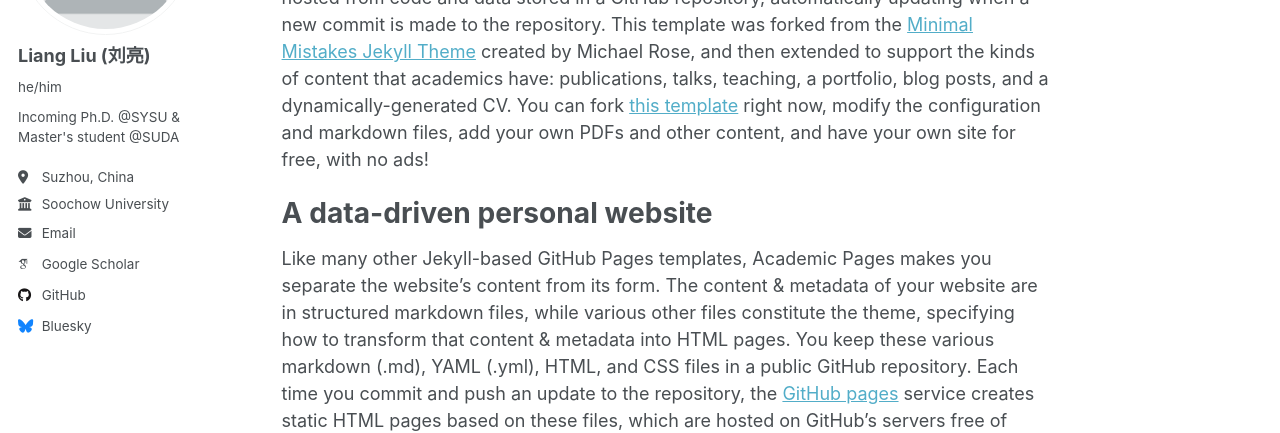
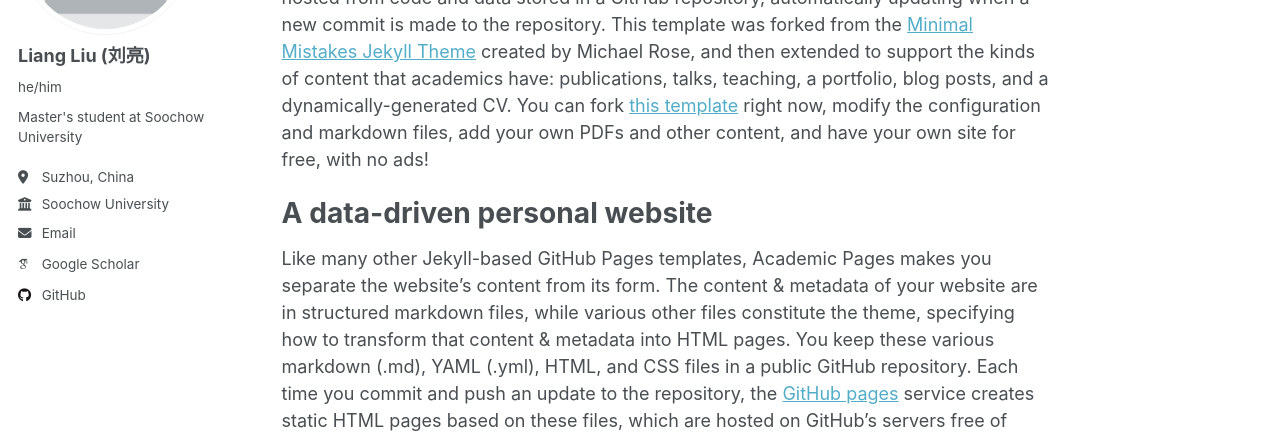
Before and after one commit to trueBatty/trueBatty.github.io, a Jekyll site: the page built from _pages/about.md, in a window 1280 px wide. Shown: the part 239-672 px from the top of the page. Built offline with Jekyll 4.4.1, drawn with Linux system fonts in a browser that asks for light colours; some web fonts are replaced.

Commit message:
Update _config.yml

```diff
--- a/_config.yml
+++ b/_config.yml
@@ -25,7 +25,7 @@
   avatar           : "profile.png"
   name             : "Liang Liu (刘亮)"
   pronouns         : "he/him"
-  bio              : "Incoming Ph.D. @SYSU & Master's student @SUDA"
+  bio              : "Master's student at Soochow University"
   location         : "Suzhou, China"
   employer         : "Soochow University"
   uri              : # URL
@@ -50,7 +50,7 @@
   stackoverflow    : # User number or user number and name (i.e., use "1" or "1/jeff-atwood")
 
   # Social media
-  bluesky          : "bsky.app" # Replace this with you Bluesky username
+  bluesky          : # Replace this with you Bluesky username
   facebook         : # Username
   flickr           : # Username
   foursquare       : # Username
```
